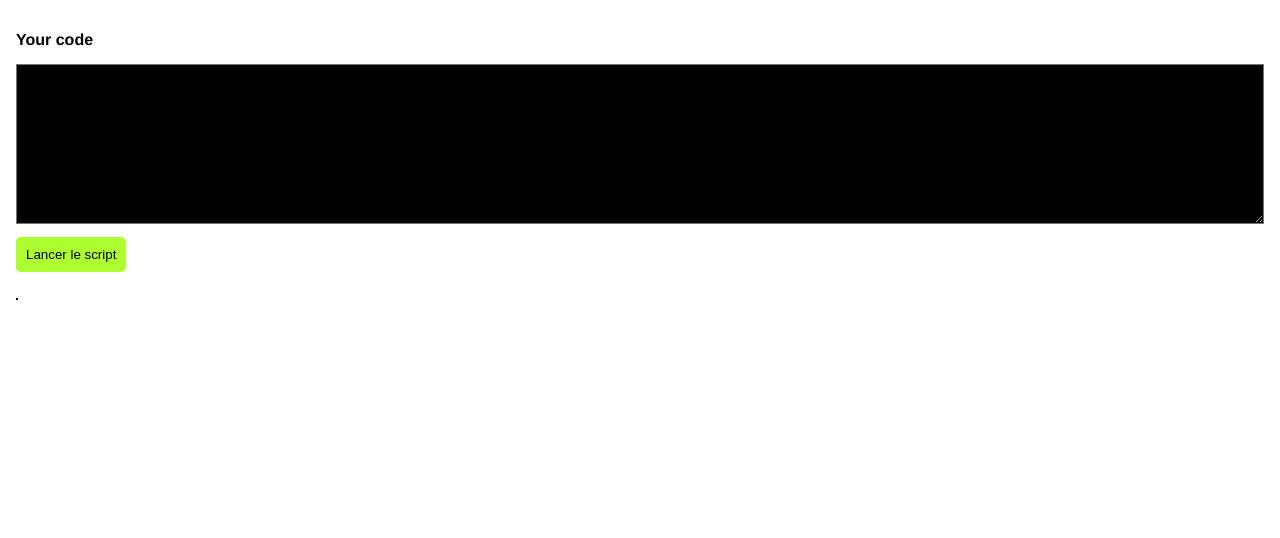
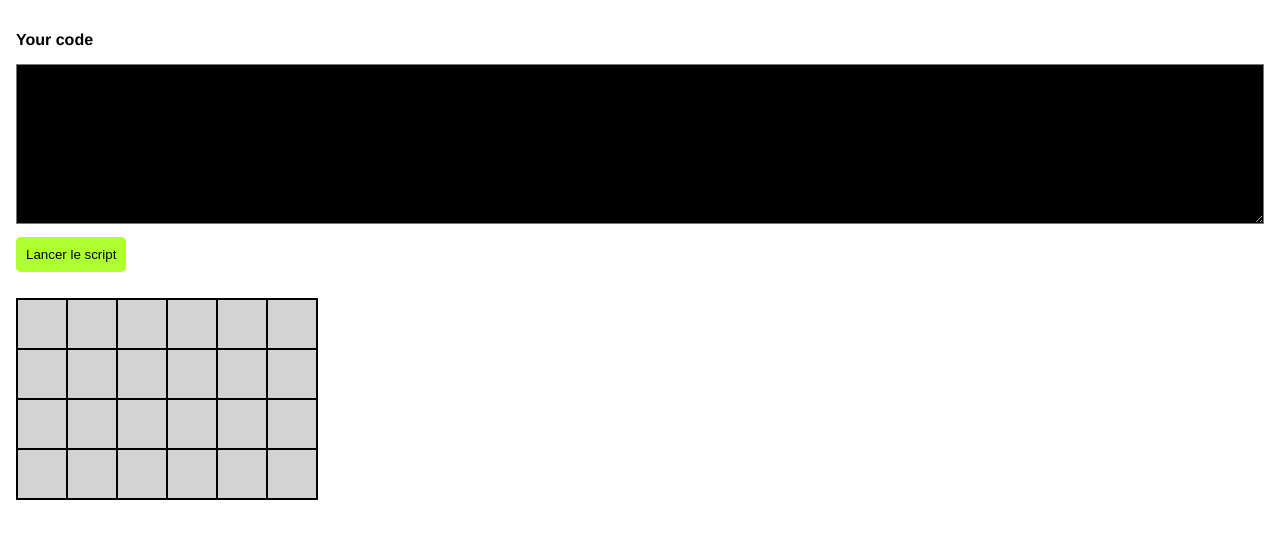
Before and after one commit to romain-bodiguel/jeu-javascript, a plain HTML site: page index.html in a window 1280 px wide. Drawn offline with Linux system fonts and the light colour scheme.

Commit message:
grille mise en place

```diff
--- a/js/app.js
+++ b/js/app.js
@@ -1,12 +1,32 @@
 var app = {
   init: function() {
-    console.log('init');
+    // console.log('init');
 
     // TODO
     app.drawBoard();
 
     // Event listeners - TODO
   },
+
+  drawBoard: function() {
+    divElement = document.getElementById('board');
+
+    // création des lignes
+    for (let i = 1; i <= 4; i++) {
+      newRowElement = document.createElement('div');
+      newRowElement.classList.add('cellRow');
+      newRowElement.setAttribute('id', 'row' + i);
+      divElement.append(newRowElement);
+
+      // création des colonnes dans chaque ligne
+      for (let i = 1; i <=6; i++) {
+        newCellElement = document.createElement('div');
+        newCellElement.classList.add('cell');
+        newRowElement.append(newCellElement);
+      };
+    };
+  },
+
   handleLaunchScriptButton: function() {
     // TODO
 
@@ -16,6 +36,7 @@ var app = {
       app.codeLineLoop(codeLines, 0);
     }, 2000);
   },
+
   codeLineLoop: function(codeLines, index) {
     // Getting currentLine
     var currentLine = codeLines[index];
@@ -37,9 +58,10 @@ var app = {
       }, 1000);
     }
   },
+
   checkSuccess: function() {
     // TODO display if the game is won or not
-  }
+  },
 };
 
 document.addEventListener('DOMContentLoaded', app.init);
```
Also changed, not shown: index.html (line endings or trailing spaces).
